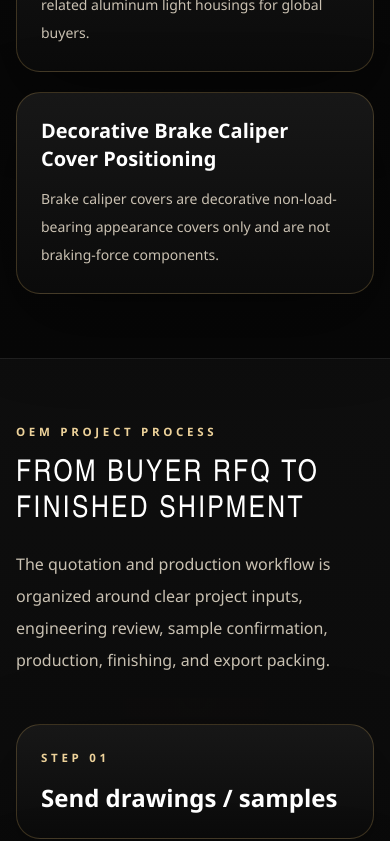
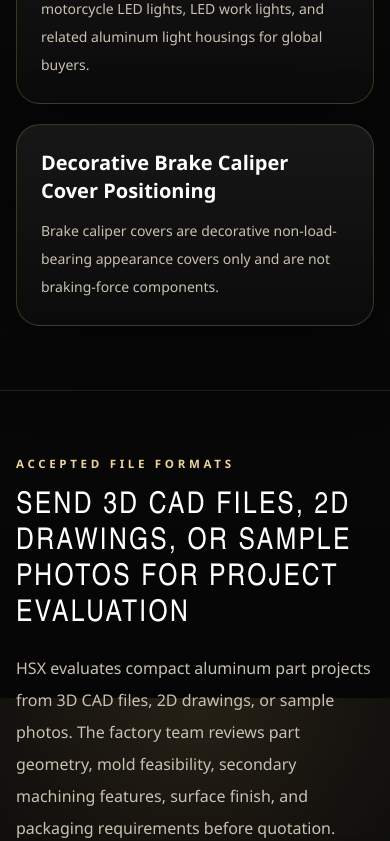
Before and after one commit to nicolsonhuang-byte/hsxdiecasting, a Next.js app: page /contact in a window 390 px wide. Shown: the part 6054-6895 px from the top of the page. Built offline with nearby package versions, Linux system fonts and the light colour scheme.

Commit message:
Add RFQ file format guidance to contact page

```diff
--- a/src/app/contact/page.tsx
+++ b/src/app/contact/page.tsx
@@ -109,8 +109,8 @@ const contactCards: ContactCard[] = [
 ];
 
 const rfqChecklist = [
-  "Product drawings or samples",
-  "Product photos",
+  "Product drawings, 3D CAD files, or reference samples",
+  "Product photos or sample reference photos",
   "Material requirements",
   "Quantity",
   "Surface finish",
@@ -118,6 +118,37 @@ const rfqChecklist = [
   "Target market",
   "Logo / branding needs",
   "Delivery expectations",
+];
+
+const acceptedFileFormats = [
+  {
+    title: "3D CAD Files",
+    description:
+      "STEP / STP, IGS / IGES, STL, and X_T files are accepted for project evaluation, mold feasibility review, and tolerance confirmation on compact aluminum parts.",
+  },
+  {
+    title: "2D Drawings",
+    description:
+      "PDF, DWG, and DXF drawings are accepted for dimensional review, mounting feature confirmation, surface finish callouts, and thread or hole specifications before quotation.",
+  },
+  {
+    title: "Sample Photos",
+    description:
+      "Clear product photos, reference samples, or dimensional sketches are accepted when complete drawings are not available, so the factory can still scope the project for quotation review.",
+  },
+];
+
+const fileDeliveryNotes = [
+  {
+    title: "Send by Business Email",
+    value: contactDetails.email,
+    note: "Preferred channel for drawing sets, 3D CAD files, finish specifications, packaging notes, and detailed OEM project briefs.",
+  },
+  {
+    title: "Send by WhatsApp",
+    value: contactDetails.phone,
+    note: "Fastest channel for product photos, quick samples, sketches, and follow-up communication about quotation details.",
+  },
 ];
 
 const processSteps = [
@@ -542,6 +573,79 @@ export default function ContactPage() {
           </div>
         </section>
 
+        <section
+          id="rfq-files"
+          className="border-b border-white/8 py-16 lg:py-24"
+        >
+          <div className="container-shell">
+            <SectionHeading
+              eyebrow="Accepted file formats"
+              title="Send 3D CAD files, 2D drawings, or sample photos for project evaluation"
+              description="HSX evaluates compact aluminum part projects from 3D CAD files, 2D drawings, or sample photos. The factory team reviews part geometry, mold feasibility, secondary machining features, surface finish, and packaging requirements before quotation."
+            />
+
+            <div className="mt-12 grid gap-6 md:grid-cols-3">
+              {acceptedFileFormats.map((format) => (
+                <article key={format.title} className="industrial-card p-6">
+                  <h3 className="text-xl font-semibold text-white">
+                    {format.title}
+                  </h3>
+                  <p className="mt-4 text-sm leading-7 text-[#cac1b2]">
+                    {format.description}
+                  </p>
+                </article>
+              ))}
+            </div>
+
+            <div className="mt-10 industrial-card gold-frame p-6 sm:p-8">
+              <p className="section-kicker">How to send files</p>
+              <h3 className="mt-4 text-2xl font-semibold text-white sm:text-3xl">
+                Send files by business email or WhatsApp instead of uploading on the website
+              </h3>
+              <p className="mt-5 text-sm leading-7 text-[#e7dfcf] sm:text-base">
+                The website does not accept file uploads. Please send 3D CAD
+                files, 2D drawings, sample photos, and any supporting documents
+                directly to the business email or WhatsApp contact below. This
+                keeps drawings, revisions, and project communication tracked in
+                one place and avoids upload failures, compressed image quality,
+                or missing CAD references.
+              </p>
+
+              <div className="mt-8 grid gap-5 md:grid-cols-2">
+                {fileDeliveryNotes.map((option) => (
+                  <article
+                    key={option.title}
+                    className="rounded-2xl border border-white/10 bg-black/45 p-6"
+                  >
+                    <p className="section-kicker">{option.title}</p>
+                    <p className="mt-4 text-xl font-semibold text-white">
+                      {option.value}
+                    </p>
+                    <p className="mt-4 text-sm leading-7 text-[#cac1b2]">
+                      {option.note}
+                    </p>
+                  </article>
+                ))}
+              </div>
+
+              <div className="mt-8 flex flex-col gap-4 sm:flex-row">
+                <a
+                  href={`mailto:${contactDetails.email}?subject=RFQ%20Files%20for%20HSX%20Diecasting%20OEM%20Project&body=Hello%20HSX%20Diecasting%2C%0A%0APlease%20find%20the%20attached%20files%20for%20quotation%20review.%0A%0A3D%20CAD%20file%20%28STEP%20%2F%20STP%2C%20IGS%20%2F%20IGES%2C%20STL%2C%20X_T%29%3A%0A2D%20drawing%20%28PDF%2C%20DWG%2C%20DXF%29%3A%0ASample%20photos%3A%0A%0AProduct%20type%3A%0AQuantity%3A%0AMaterial%20%2F%20finish%3A%0APackaging%20requirements%3A%0ATarget%20market%3A%0A%0APlease%20contact%20me%20with%20pricing%20and%20production%20details.%0A%0ABest%20regards%2C`}
+                  className="gold-button text-center"
+                >
+                  Email Files to HSX
+                </a>
+                <a
+                  href={contactDetails.whatsappHref}
+                  className="outline-button text-center"
+                >
+                  Send Files on WhatsApp
+                </a>
+              </div>
+            </div>
+          </div>
+        </section>
+
         <section id="rfq-form" className="hidden">
           <div className="container-shell grid gap-10 lg:grid-cols-[minmax(0,0.9fr)_minmax(0,1.1fr)] lg:items-start">
             <div>
```
